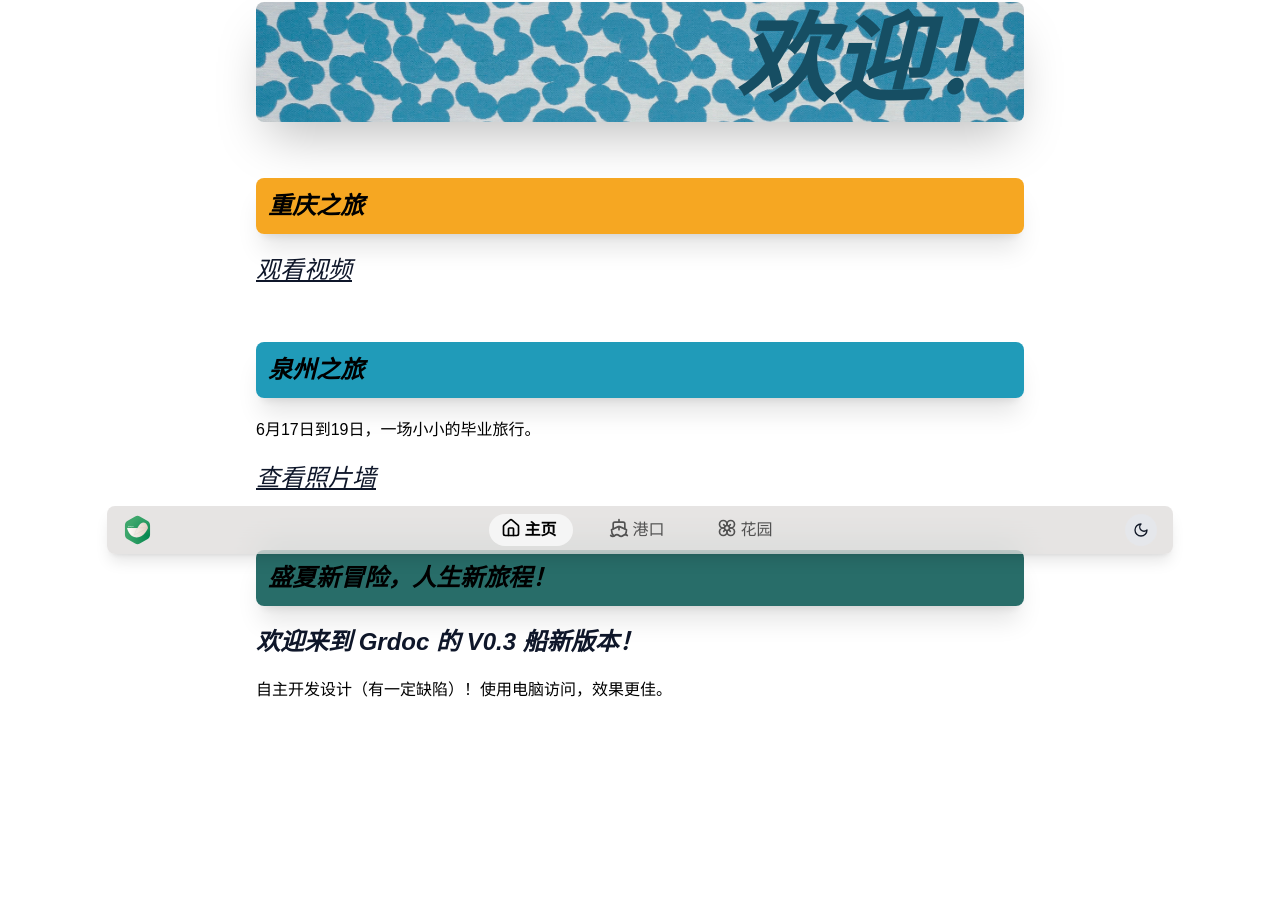
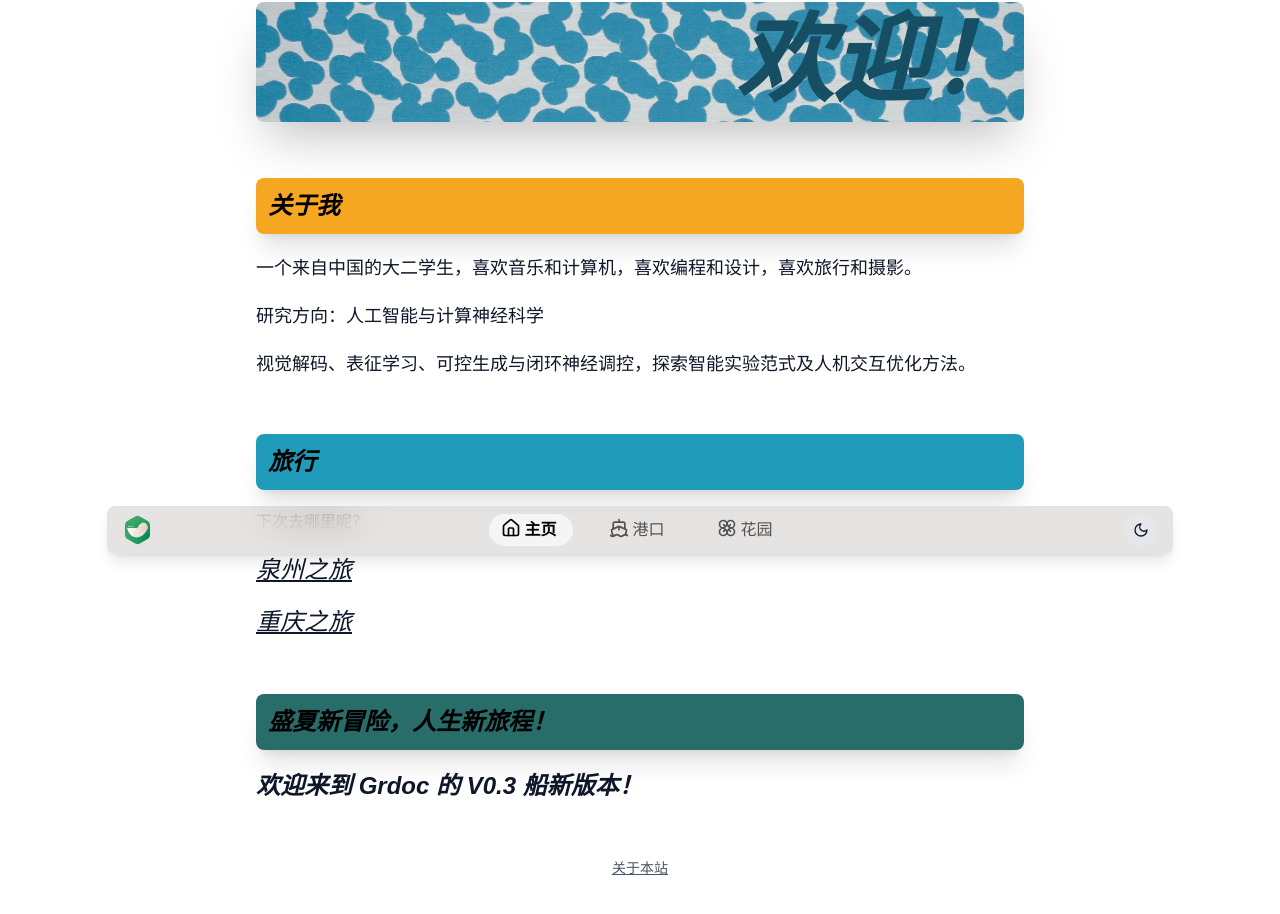
Before and after one commit to pentaoa/grada-next-app, a Next.js app: page / in a window 1280 px wide. Shown: the part 234-1148 px from the top of the page. Before the commit the page ends 1032 px from the top, so only its background shows below. Built offline with nearby package versions, Linux system fonts and the light colour scheme.

Commit message:
更新 Izumi 页面样式，修改 Home 页面内容和标题，新增关于本站链接，添加 VSCode 任务配置

```diff
--- a/src/app/garden/izumi/page.tsx
+++ b/src/app/garden/izumi/page.tsx
@@ -12,15 +12,15 @@ export default async function Izumi() {
                 和风细雨咏清泉
             </h1>
             <div className="grid grid-cols-[auto_1fr_auto] space-x-2 items-center mt-4 mb-8 text-sm">
-                <div className="bg-neutral-100 dark:bg-neutral-800 rounded-md px-2 py-1 tracking-tighter">
+                <div className="bg-neutral-100 dark:bg-gray-700 rounded-md px-2 py-1 tracking-tighter">
                     Izumi
                 </div>
-                <div className="bg-neutral-100 dark:bg-neutral-800 rounded-md px-2 py-1 tracking-tighter">
+                <div className="bg-neutral-100 dark:bg-gray-700 rounded-md px-2 py-1 tracking-tighter">
                     2023-05-04
                 </div>
             </div>
 
-            <article className="prose dark:prose-dark lg:prose-xl">
+            <article className="prose dark:prose-invert">
                 <h3>咏清泉·毕业有感</h3>
                 <p><strong>2023-06-18</strong></p>
                 <p>小雏丰羽起青鸢，落笔鸣铃别讲轩。</p>
--- a/src/app/page.tsx
+++ b/src/app/page.tsx
@@ -27,25 +27,34 @@ export default async function HomePage() {
 
       <div className="my-14">
         <div className="bg-opacity-90 backdrop-filter backdrop-blur-lg p-3 rounded-lg text-2xl font-semibold italic shadow-xl bg-amber-500">
-          重庆之旅
+          关于我
         </div>
-        <Link href="/garden/chongqing">
-          <p className="underline my-5 text-2xl italic text-slate-900 dark:text-zinc-400">
-            观看视频
-          </p>
-        </Link>
+        <p className="my-5 text-lg text-slate-900 dark:text-zinc-400">
+          一个来自中国的大二学生，喜欢音乐和计算机，喜欢编程和设计，喜欢旅行和摄影。
+        </p>
+        <p className="my-5 text-lg text-slate-900 dark:text-zinc-400">
+          研究方向：人工智能与计算神经科学
+        </p>
+        <p className="my-5 text-lg text-slate-900 dark:text-zinc-400">
+          视觉解码、表征学习、可控生成与闭环神经调控，探索智能实验范式及人机交互优化方法。
+        </p>
       </div>
 
       <div className="my-14">
         <div className="bg-opacity-90 backdrop-filter backdrop-blur-lg p-3 rounded-lg text-2xl font-semibold italic shadow-xl bg-cyan-600">
-          泉州之旅
+          旅行
         </div>
         <p className="my-5">
-          6月17日到19日，一场小小的毕业旅行。
+          下次去哪里呢？
         </p>
         <Link href="/garden/2023-06-21">
           <p className="underline my-5 text-2xl italic text-slate-900 dark:text-zinc-400">
-            查看照片墙
+            泉州之旅
+          </p>
+        </Link>
+        <Link href="/garden/chongqing">
+          <p className="underline my-5 text-2xl italic text-slate-900 dark:text-zinc-400">
+            重庆之旅
           </p>
         </Link>
       </div>
@@ -57,7 +66,14 @@ export default async function HomePage() {
         <div className="my-5 text-2xl font-semibold italic text-slate-900 dark:text-zinc-400">
           欢迎来到 Grdoc 的 V0.3 船新版本！
         </div>
-        自主开发设计（有一定缺陷）！使用电脑访问，效果更佳。
+      </div>
+
+      <div className="my-14 text-center">
+        <Link href="/about">
+          <p className="text-gray-600 dark:text-gray-400 text-sm underline">
+            关于本站
+          </p>
+        </Link>
       </div>
 
     </section>
```
